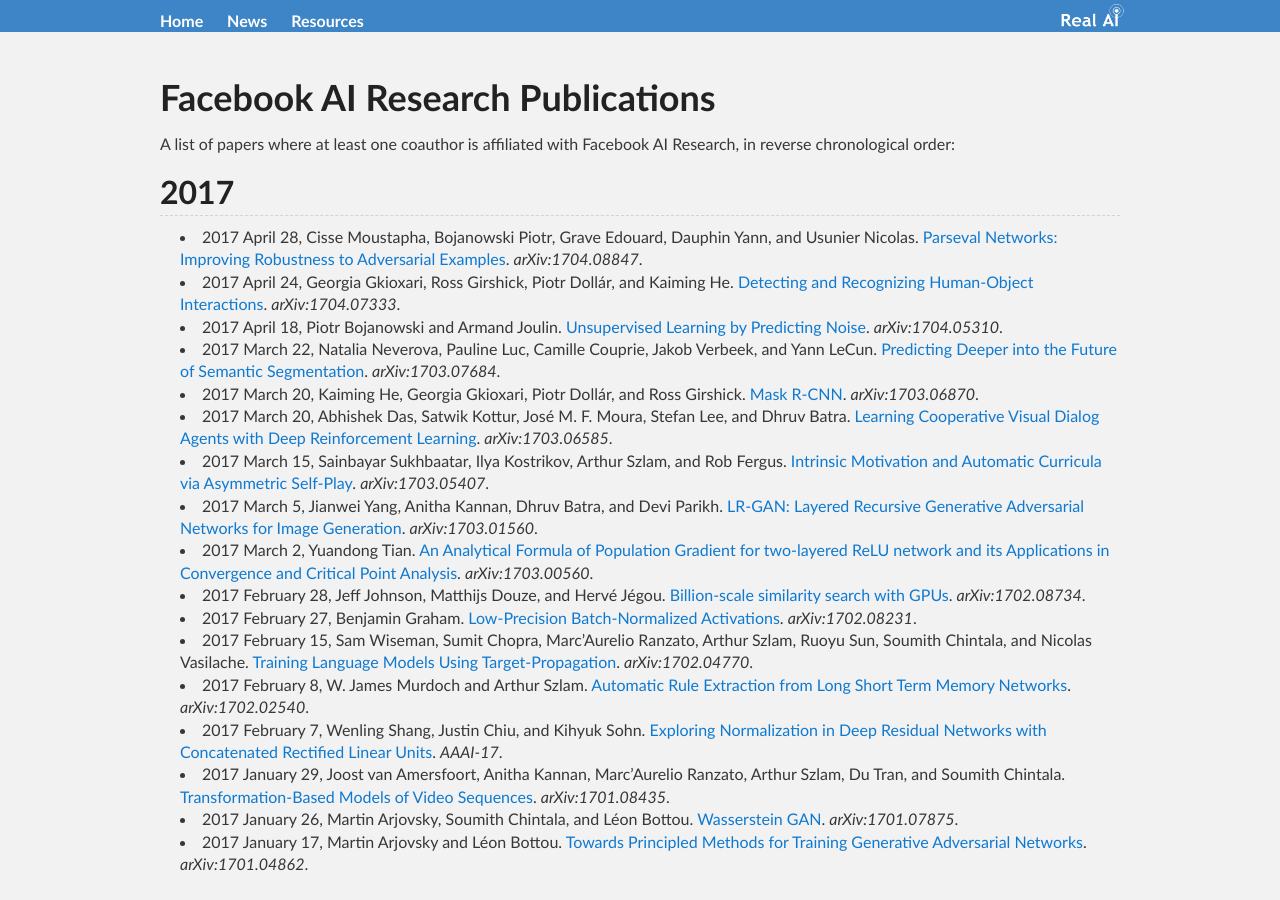
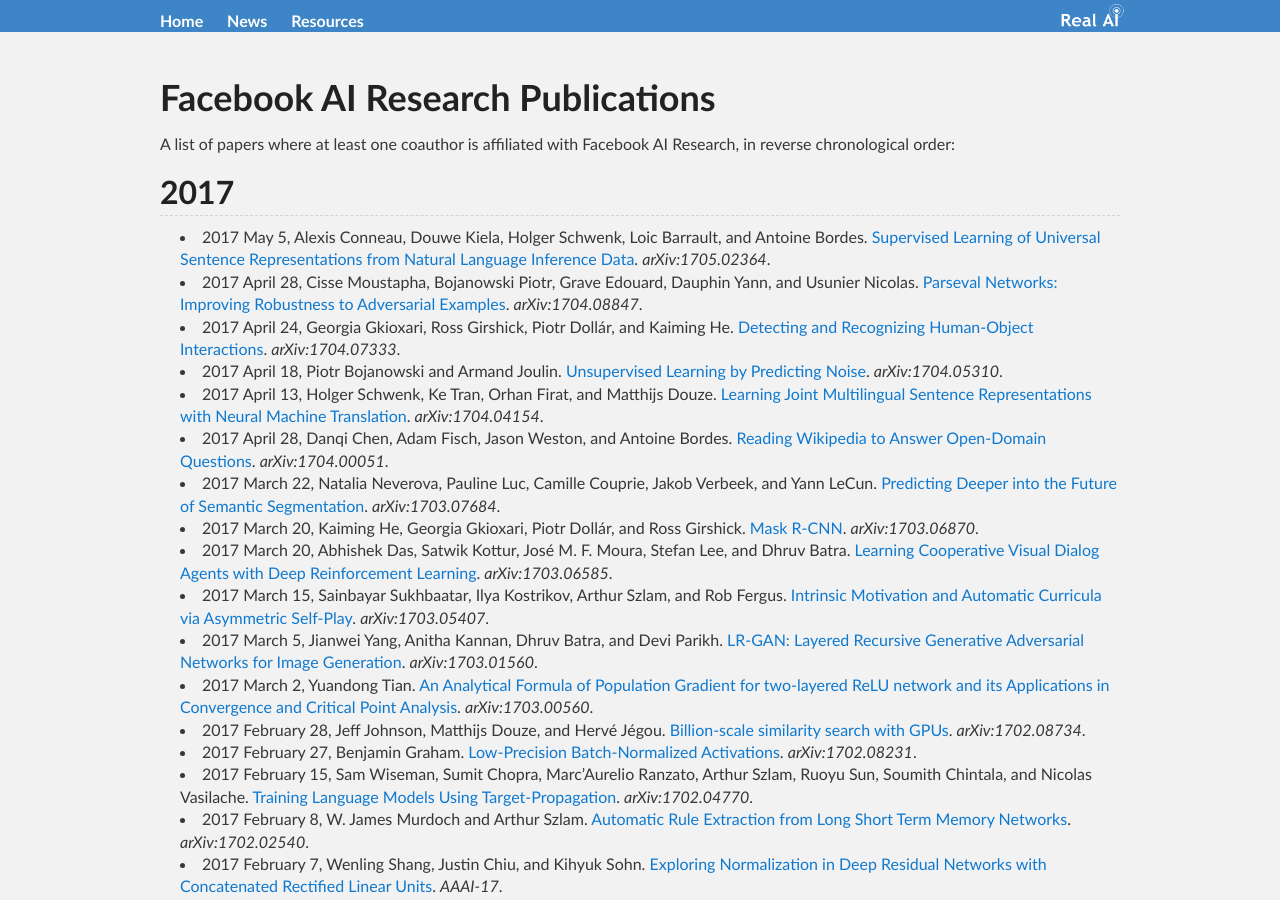
Before and after one commit to Tonywuhk/realai.org, a Jekyll site: the page built from labs/fair-publications.md, in a window 1280 px wide and 900 px high. Built offline with Jekyll 4.4.1, drawn with Linux system fonts in a browser that asks for light colours; our own code applies the rules of GitHub Pages for plain Markdown files; comment, search, counter and statistics services are not loaded; the repository's description, which GitHub fills in, is left out; some of the changed text lies outside the part shown.

Commit message:
Update fair-publications.md

```diff
--- a/labs/fair-publications.md
+++ b/labs/fair-publications.md
@@ -7,9 +7,12 @@
 
 ## 2017
 
+* 2017 May 5, Alexis Conneau, Douwe Kiela, Holger Schwenk, Loic Barrault, and Antoine Bordes. [Supervised Learning of Universal Sentence Representations from Natural Language Inference Data](https://arxiv.org/abs/1705.02364). *arXiv:1705.02364*.
 * 2017 April 28, Cisse Moustapha, Bojanowski Piotr, Grave Edouard, Dauphin Yann, and Usunier Nicolas. [Parseval Networks: Improving Robustness to Adversarial Examples](https://arxiv.org/abs/1704.08847). *arXiv:1704.08847*.
 * 2017 April 24, Georgia Gkioxari, Ross Girshick, Piotr Dollár, and Kaiming He. [Detecting and Recognizing Human-Object Interactions](https://arxiv.org/abs/1704.07333). *arXiv:1704.07333*.
 * 2017 April 18, Piotr Bojanowski and Armand Joulin. [Unsupervised Learning by Predicting Noise](https://arxiv.org/abs/1704.05310). *arXiv:1704.05310*.
+* 2017 April 13, Holger Schwenk, Ke Tran, Orhan Firat, and Matthijs Douze. [Learning Joint Multilingual Sentence Representations with Neural Machine Translation](https://arxiv.org/abs/1704.04154). *arXiv:1704.04154*.
+* 2017 April 28, Danqi Chen, Adam Fisch, Jason Weston, and Antoine Bordes. [Reading Wikipedia to Answer Open-Domain Questions](https://arxiv.org/abs/1704.00051). *arXiv:1704.00051*.
 * 2017 March 22, Natalia Neverova, Pauline Luc, Camille Couprie, Jakob Verbeek, and Yann LeCun. [Predicting Deeper into the Future of Semantic Segmentation](https://arxiv.org/abs/1703.07684). *arXiv:1703.07684*.
 * 2017 March 20, Kaiming He, Georgia Gkioxari, Piotr Dollár, and Ross Girshick. [Mask R-CNN](https://arxiv.org/abs/1703.06870). *arXiv:1703.06870*.
 * 2017 March 20, Abhishek Das, Satwik Kottur, José M. F. Moura, Stefan Lee, and Dhruv Batra. [Learning Cooperative Visual Dialog Agents with Deep Reinforcement Learning](https://arxiv.org/abs/1703.06585). *arXiv:1703.06585*.
@@ -50,6 +53,7 @@
 * 2016 November 16, Saining Xie, Ross Girshick, Piotr Dollár, Zhuowen Tu, and Kaiming He. [Aggregated Residual Transformations for Deep Neural Networks](https://arxiv.org/abs/1611.05431). *arXiv:1611.05431*.
 * 2016 November 6, Pratik Chaudhari, Anna Choromanska, Stefano Soatto, Yann LeCun, Carlo Baldassi, Christian Borgs, Jennifer Chayes, Levent Sagun, and Riccardo Zecchina. [Entropy-SGD: Biasing Gradient Descent Into Wide Valleys](https://arxiv.org/abs/1611.01838). *arXiv:1611.01838*.
 * 2016 November 1, Gabriel Synnaeve, Nantas Nardelli, Alex Auvolat, Soumith Chintala, Timothée Lacroix, Zeming Lin, Florian Richoux, and Nicolas Usunier. [TorchCraft: a Library for Machine Learning Research on Real-Time Strategy Games](https://arxiv.org/abs/1611.00625). *arXiv:1611.00625*.
+* 2016 October 24, Douwe Kiela, Luana Bulat, Anita L. Vero, and Stephen Clark. [Virtual Embodiment: A Scalable Long-Term Strategy for Artificial Intelligence Research](https://arxiv.org/abs/1610.07432). *arXiv:1610.07432*.
 * 2016 September 21, Alexandre Sablayrolles, Matthijs Douze, Hervé Jégou, and Nicolas Usunier. [How should we evaluate supervised hashing?](https://arxiv.org/abs/1609.06753). *arXiv:1609.06753*.
 * 2016 September 14, Edouard Grave, Armand Joulin, Moustapha Cissé, David Grangier, and Hervé Jégou. [Efficient softmax approximation for GPUs](https://arxiv.org/abs/1609.04309). *arXiv:1609.04309*.
 * 2016 September 11, Ronan Collobert, Christian Puhrsch, and Gabriel Synnaeve. [Wav2Letter: an End-to-End ConvNet-based Speech Recognition System](https://arxiv.org/abs/1609.03193). *arXiv:1609.03193*.
```
